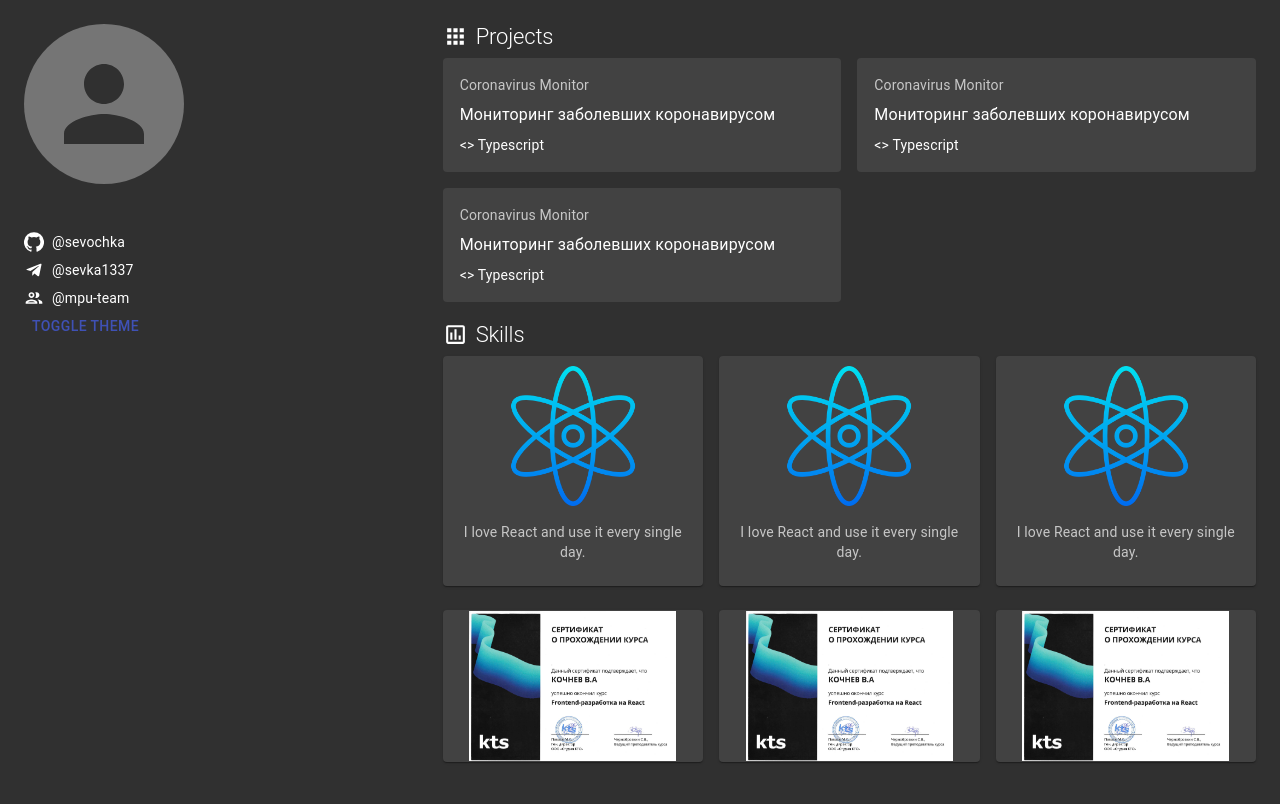
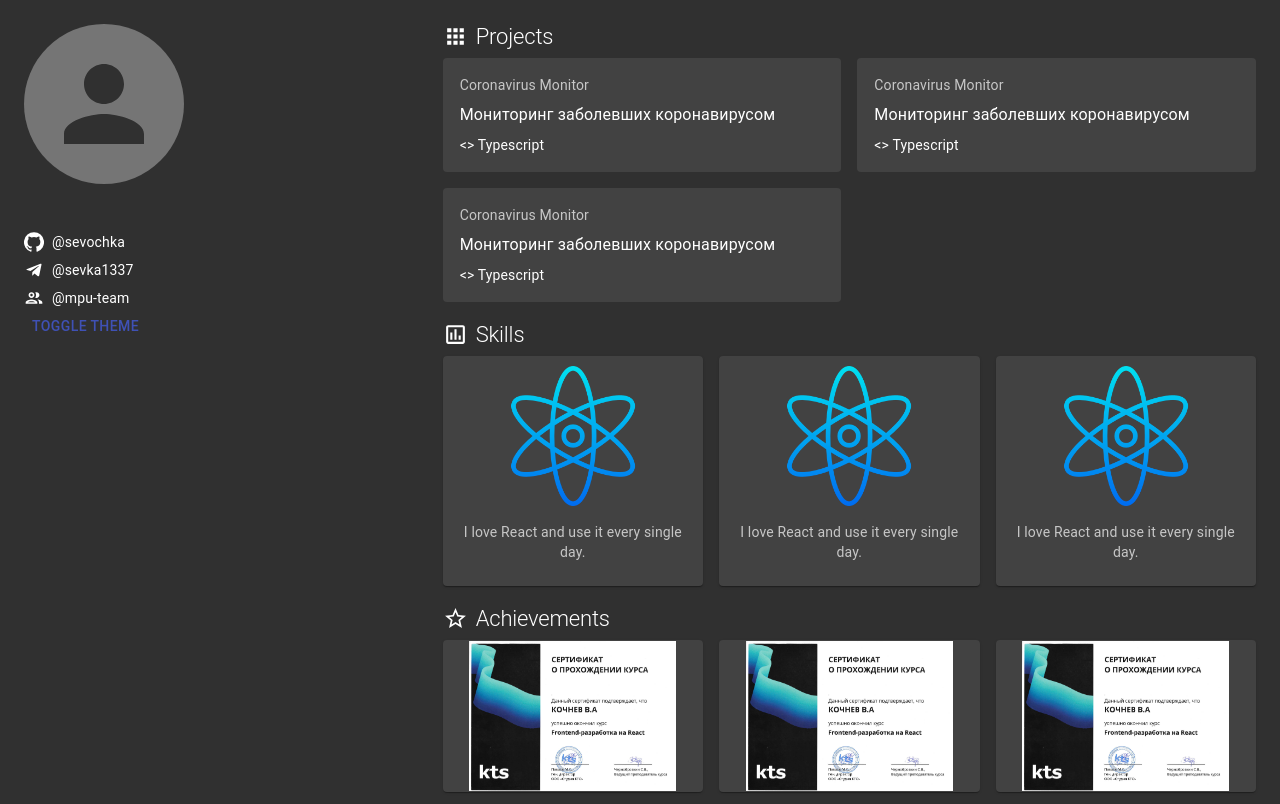
Before and after one commit to Sevochka/portfolio, a React app: page / in a window 1280 px wide. Built offline with nearby package versions, Linux system fonts and the light colour scheme; no server answers.

Commit message:
Add title to Achievements.tsx

```diff
--- a/src/components/achievements/Achievements.tsx
+++ b/src/components/achievements/Achievements.tsx
@@ -2,6 +2,8 @@ import React, { FC } from 'react';
 import { AchievementItem } from 'components/achievements/AchievementItem';
 import { makeStyles } from '@material-ui/core/styles';
 import { createStyles, Grid } from '@material-ui/core';
+import { TitlePart } from 'components/shared/TitlePart';
+import StarIcon from '@material-ui/icons/StarBorderOutlined';
 
 const tempData = ['1', '2', '3'];
 
@@ -26,6 +28,7 @@ const Achievements: FC<Props> = ({ matchesXsToSm }) => {
   const gridDirection = matchesXsToSm ? 'column' : 'row';
   return (
     <>
+      <TitlePart title="Achievements" IconComponent={StarIcon} />
       <Grid
         container
         spacing={2}
```
